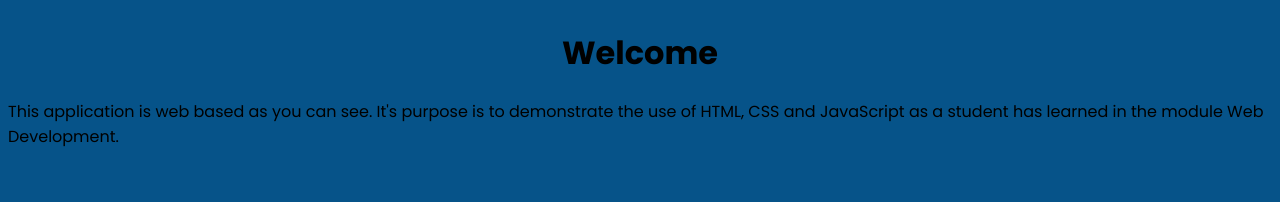
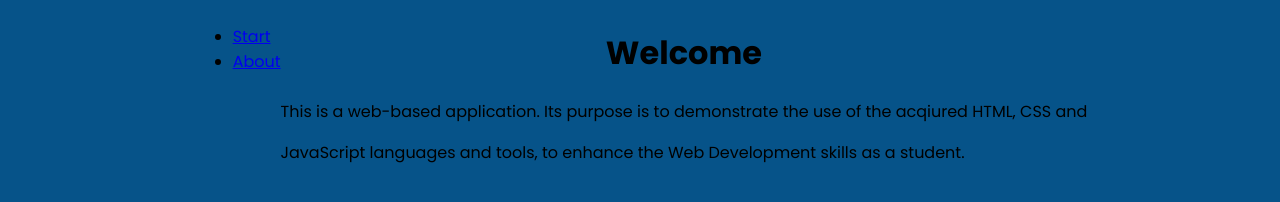
Before and after one commit to 40667068/github.io, a plain HTML site: page index.html in a window 1280 px wide. Drawn offline with Linux system fonts and the light colour scheme.

Commit message:
added navigation with hyperlinks

```diff
--- a/index.html
+++ b/index.html
@@ -5,10 +5,16 @@
     <link rel="stylesheet" href="styles.css">
   </head>
   <body>
+    <nav>
+      <ul>
+        <li><a href="start.html">Start</a></li>
+        <li><a href="about.html">About</a></li>
+      </ul>
+    </nav>
     <div class="container-index">
       <h1>Welcome</h1>
-    <p>This application is web based as you can see. It's purpose is to demonstrate the use of HTML, CSS and JavaScript as a student has learned in the module Web Development.</p>
+      <p>This is a web-based application. Its purpose is to demonstrate the use of the acqiured HTML, CSS and </p>
+      <p>JavaScript languages and tools, to enhance the Web Development skills as a student.</p>
     </div>
-  <!--<script src="script.js"></script> -->
   </body>
 </html>
```
Lines whose indentation alone changed are shown as unchanged.
